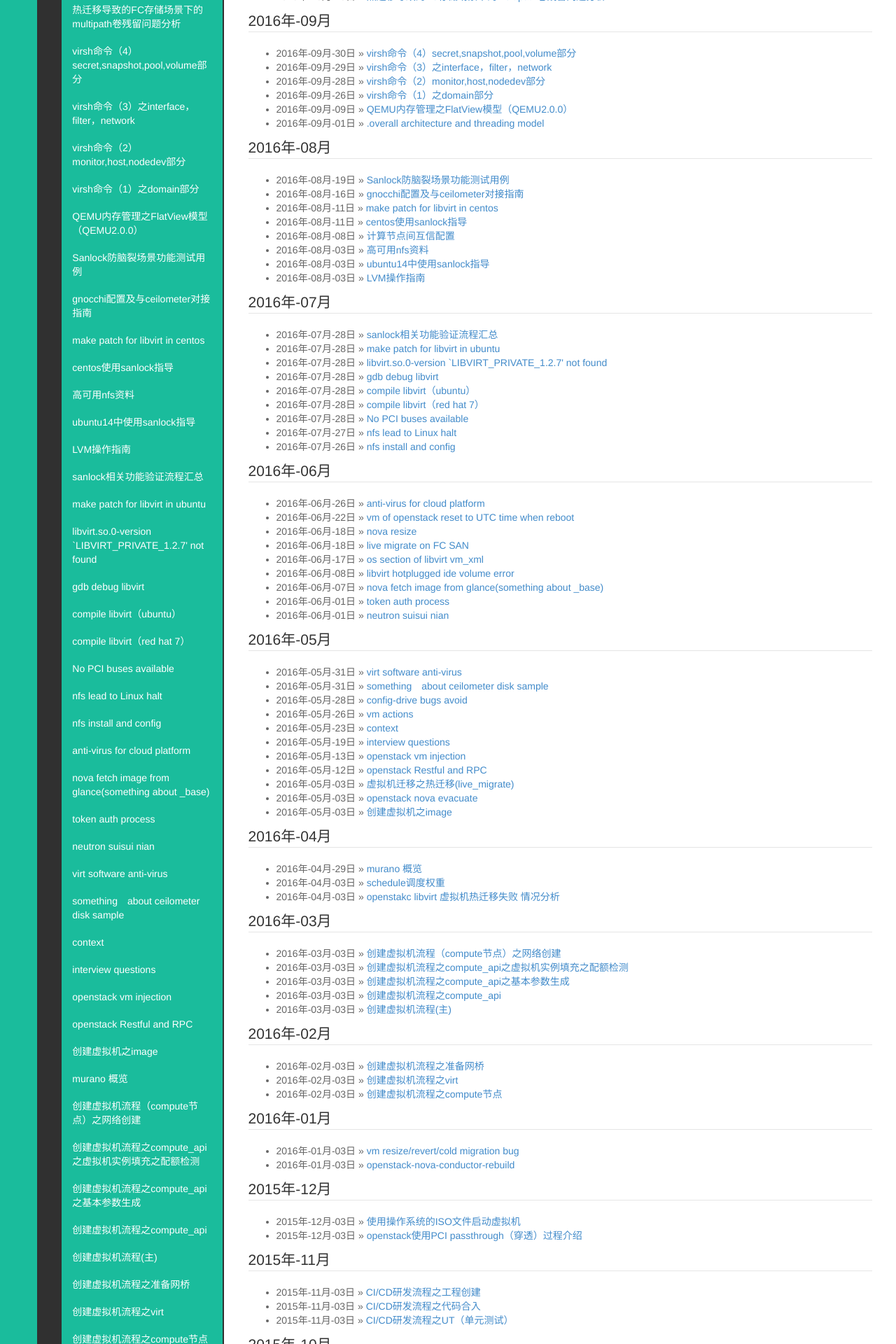
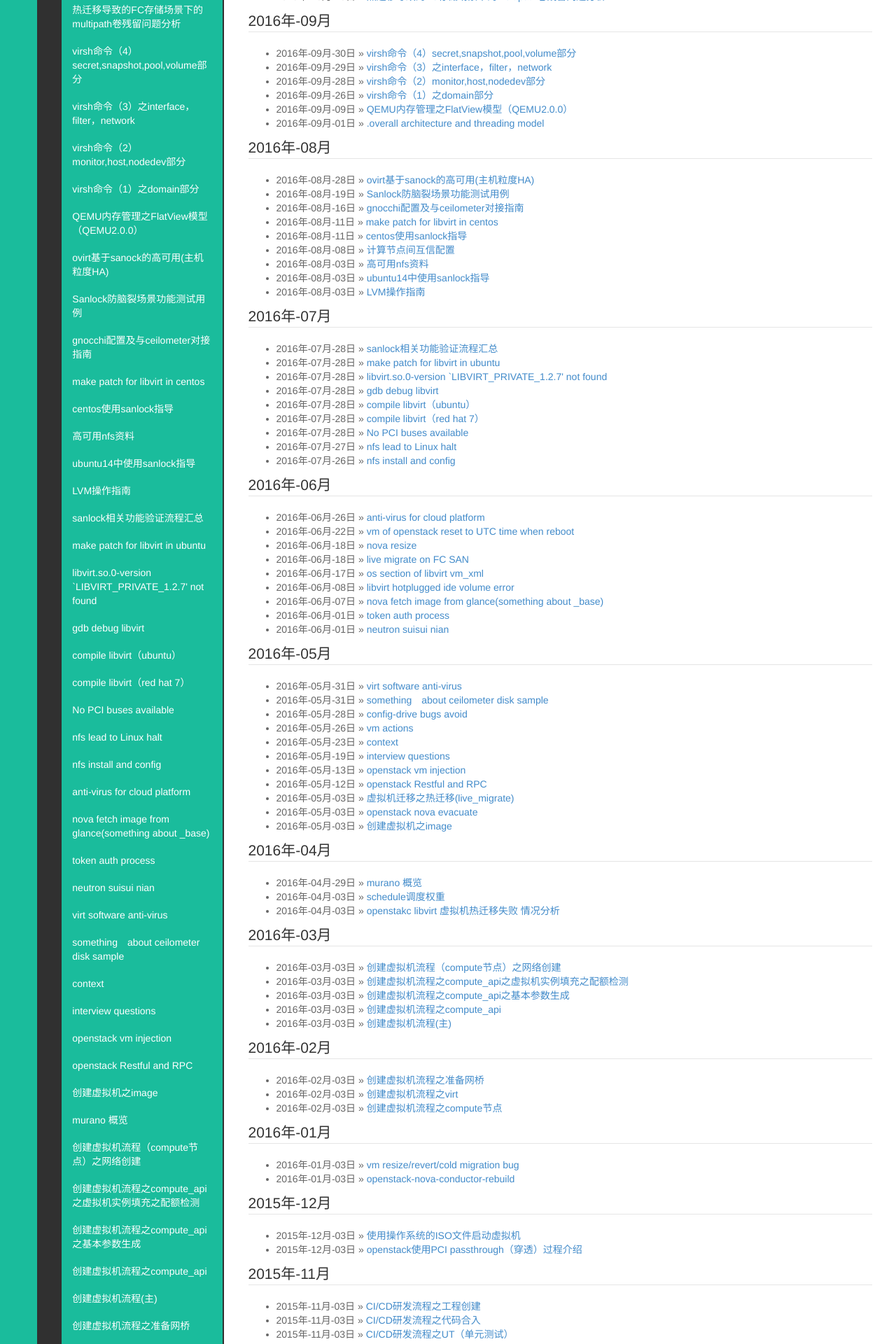
Before and after one commit to byHAN/byhan.github.io, a Jekyll site: the page built from pages/archive.html, in a window 1280 px wide. Shown: the part 692-2612 px from the top of the page at 70% size. Built offline with Jekyll 4.4.1, drawn with Linux system fonts in a browser that asks for light colours; some of the changed lines change nothing that is shown.

Commit message:
Signed-off-by: byhan <10821712@qq.com>

```diff
--- /dev/null
+++ b/_posts/技术/2016-08-28-ovirt High availability.md
@@ -0,0 +1,40 @@
+---
+layout: post
+title: ovirt基于sanock的高可用(主机粒度HA)
+category: 技术
+tags: 虚拟化
+keywords:
+description:
+---
+
+译自[官网](https://www.ovirt.org/develop/release-management/features/storage/sanlock-fencing/)
+
+## 背景 ##
+
+当主机不可达的时候，ovirt会尝试隔离主机，从共享存储中清除不可达的主机，并期望使得主机恢复。
+
+ovirt3.4起支持两种类型的隔离（软隔离和硬隔离），软隔离是登录到被隔离主机重启对应服务（vdsm）;硬隔离提供一个隔离的agent，连接到电源隔离模块重启主机，前提是主机上有电源管理模块，并且正确配置（比如bmc）。
+
+通常情况下个的数据中心组网，分为管理面和存储面。
+那么存在管理面不通，而存储面通的情况，这种情况下上述隔离方式失效，只能人工干预。
+ovirt3.0起，每个主机运行sanlock daemon，且从共享存储上申请租约。
+隔离的时候从其中一个daemon进程向被隔离主机发送隔离申请，被隔离主机上的sanlock daemon重启主机。
+
+
+## 隔离目标 ##
+
+1.释放主机占用的资源
+虚拟机使用共享存储，虚拟机还可能占用网络资源等，这些都是公共资源。
+这样就无法在其他主机上新启动虚拟机，因为可能两个虚拟机同时写，造成虚拟机脑裂后的数据踩踏。
+
+
+2.使得主机恢复可用
+因为隔离主机会重启主机。
+
+
+## 隔离原理 ##
+
+1.engine选择一个节点作为代理节点
+2.engine向选出的代理节点发送隔离请求
+3.代理节点发送sanlock隔离请求给sanlock daemon
+4.engine轮询隔离状态，直至主机被隔离成功
```
Also changed, not shown: _posts/技术/2016-08-16-gnocchi config gidebook.md (+2 -0 lines).
